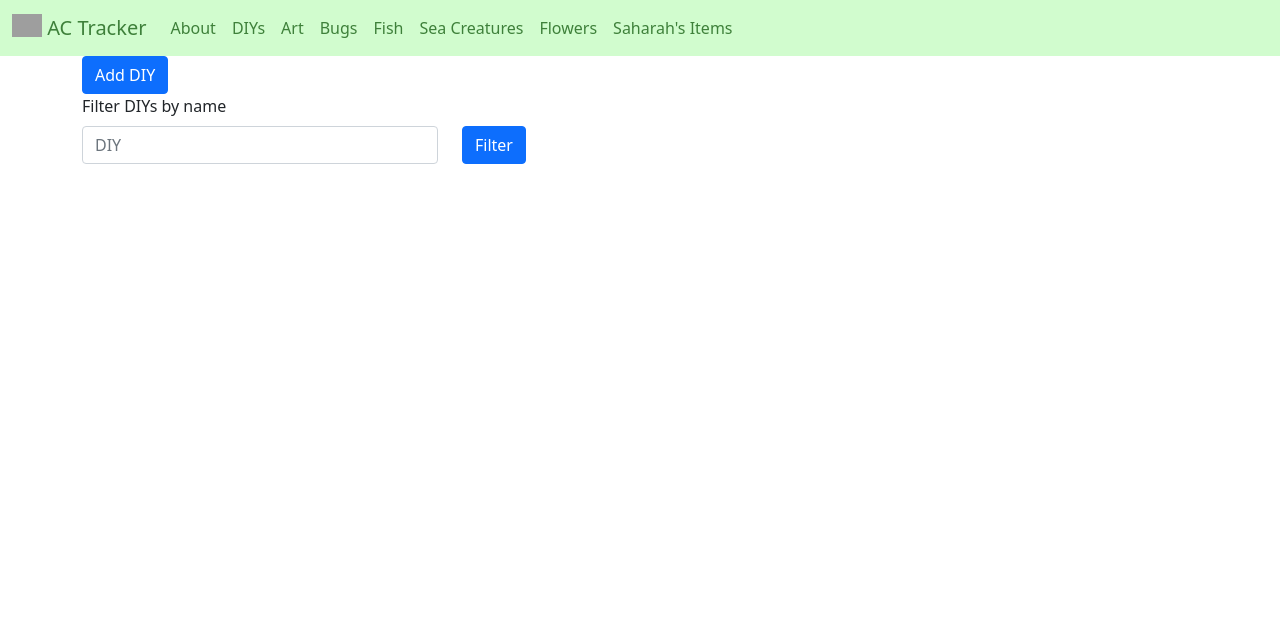
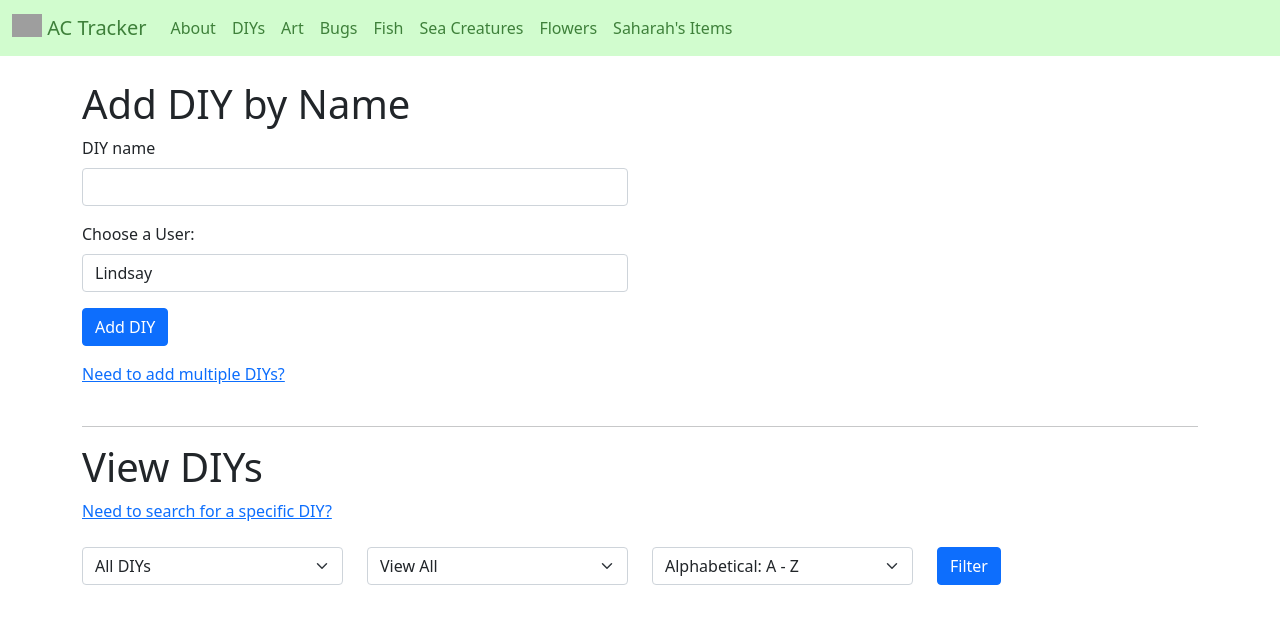
Before and after one commit to lindsaygoins/island-yourland, a Flask app: page /diys in a window 1280 px wide. Shown: the top 624 px of the page. Run offline with Flask 2, Linux system fonts and the light colour scheme; grey boxes are pictures that could not be loaded.

Commit message:
Updated DIY pages

```diff
--- a/app.py
+++ b/app.py
@@ -13,13 +13,17 @@ def root():
 def about():
     return render_template("about.html")
 
-@app.route('/diys')
+@app.route('/diys', methods=['GET', 'POST'])
 def diys():
     return render_template("diys.html")
 
 @app.route('/add_diys', methods=['GET', 'POST'])
 def add_diys():
     return render_template("add_diy.html")
+
+@app.route('/search_diys', methods=['GET', 'POST'])
+def search_diys():
+    return render_template("search_diys.html")
 
 @app.route('/art')
 def art():
--- a/templates/diys.html
+++ b/templates/diys.html
@@ -2,24 +2,77 @@
 
 {% block body %}
 
-    <form action="{{ url_for('add_diys') }}" method="GET">
+    <br>
+    <h6 class="display-6">Add DIY by Name</h6>
+    <form action="{{ url_for('add_diys') }}" method="POST">
         <div class="row">
-            <div class="col-2">
+            <div class="col-6 mb-3">
+                <label for="diy_name" class="form-label">DIY name</label>
+                <input type="text" class="form-control" id="diy_name" name="diy_name" required>
+            </div>
+        </div>
+        <div class="row">
+            <div class="col-6 mb-3">
+                <label for="diy_user" class="form-label">Choose a User:</label>
+                    <select class="form-control" id="diy_user" name="diy_user">
+                        <option value="lindsay">Lindsay</option>
+                        <option value="lyrics">Lyrics</option>
+                    </select>
+            </div>
+        </div>
+        <div class="mb-3">
             <button type="submit" class="btn btn-primary">Add DIY</button>
         </div>
-        </div>
     </form>
+    <a href="{{ url_for('add_diys') }}">Need to add multiple DIYs?</a>
+
+    <br>
+    <br>
+    <hr />
+
+    <h6 class="display-6">View DIYs</h6>
+    <a href="{{ url_for('search_diys') }}">Need to search for a specific DIY?</a>
+
+    <br>
+    <br>
 
     <form action="{{ url_for('diys') }}" method="POST">
-        <label for="filter_diys_name" class="form-label">Filter DIYs by name</label>
+
         <div class="row">
-                <div class="col-4">
-                    <input type="text" class="form-control" id="filter_diys_name" name="filter_diys_name" placeholder="DIY">
+
+            <div class="col-3">
+                <select class="form-select" aria-label="Default select example">
+                    <option selected value="all">All DIYs</option>
+                    <option value="tool">Tools</option>
+                    <option value="houseware">Housewares</option>
+                    <option value="miscellaneous">Miscellaneous</option>
+                    <option value="wall-mounted">Wall-Mounted</option>
+                    <option value="wall/floor/rug">Wallpaper/Floors/Rugs</option>
+                    <option value="equipment">Equipment</option>
+                    <option value="other">Other</option>
+                </select>
             </div>
-                <div class="col-2">
+
+            <div class="col-3">
+                <select class="form-select" aria-label="Default select example">
+                    <option selected value="all">View All</option>
+                    <option value="lindsay">Lindsay</option>
+                    <option value="lyrics">Lyrics</option>
+                </select>
+            </div>
+
+            <div class="col-3">
+                <select class="form-select" aria-label="Default select example">
+                    <option selected value="A">Alphabetical: A - Z</option>
+                    <option value="Z">Alphabetical: Z - A</option>
+                </select>
+            </div>
+
+            <div class="mb-3 col-2">
                 <button type="submit" class="btn btn-primary">Filter</button>
             </div>
         </div>
     </form>
 
+
 {% endblock %}
```
Also changed, not shown: templates/add_diy.html (+6 -16 lines), templates/search_diys.html (added, +18 -0 lines). Lines whose indentation alone changed are shown as unchanged.
